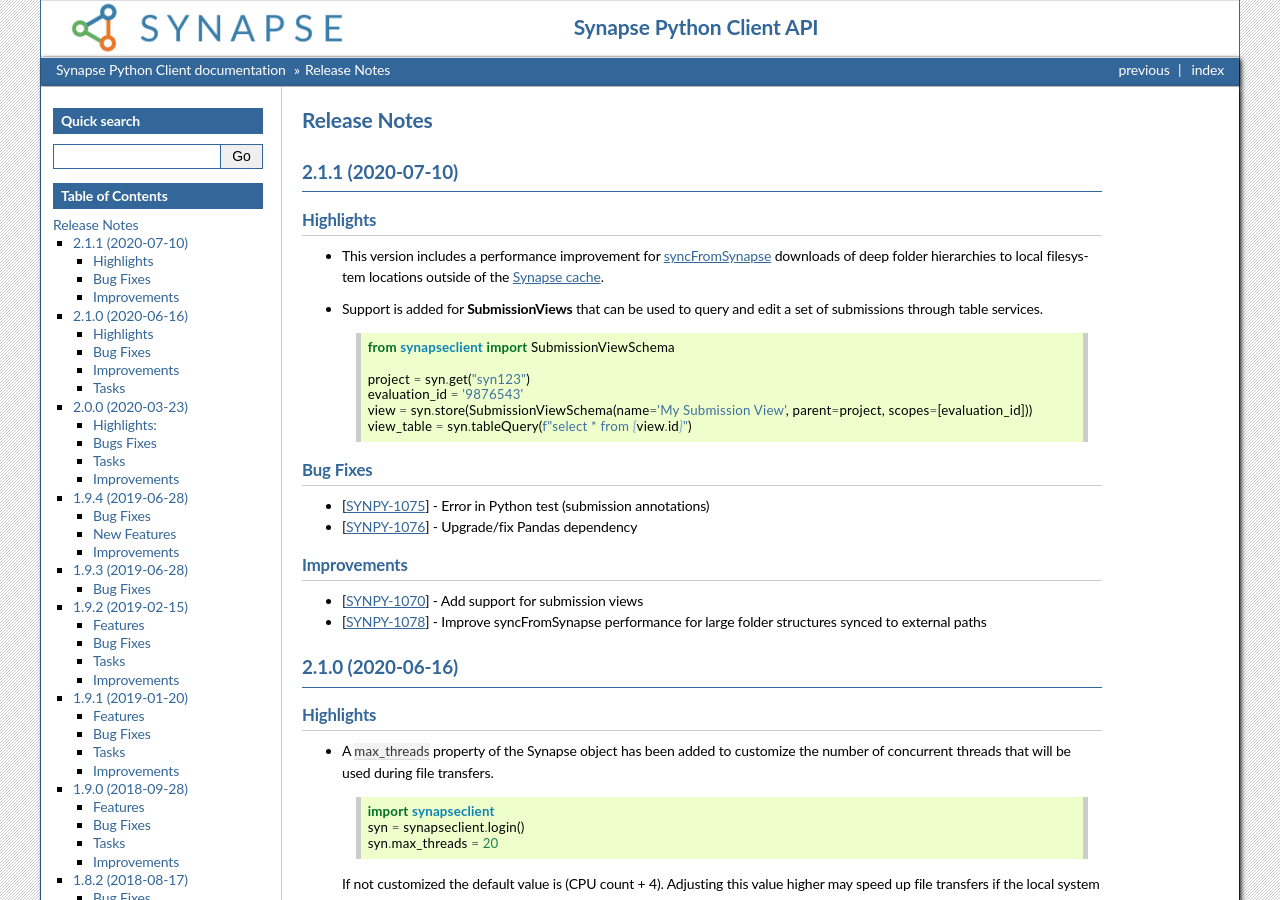
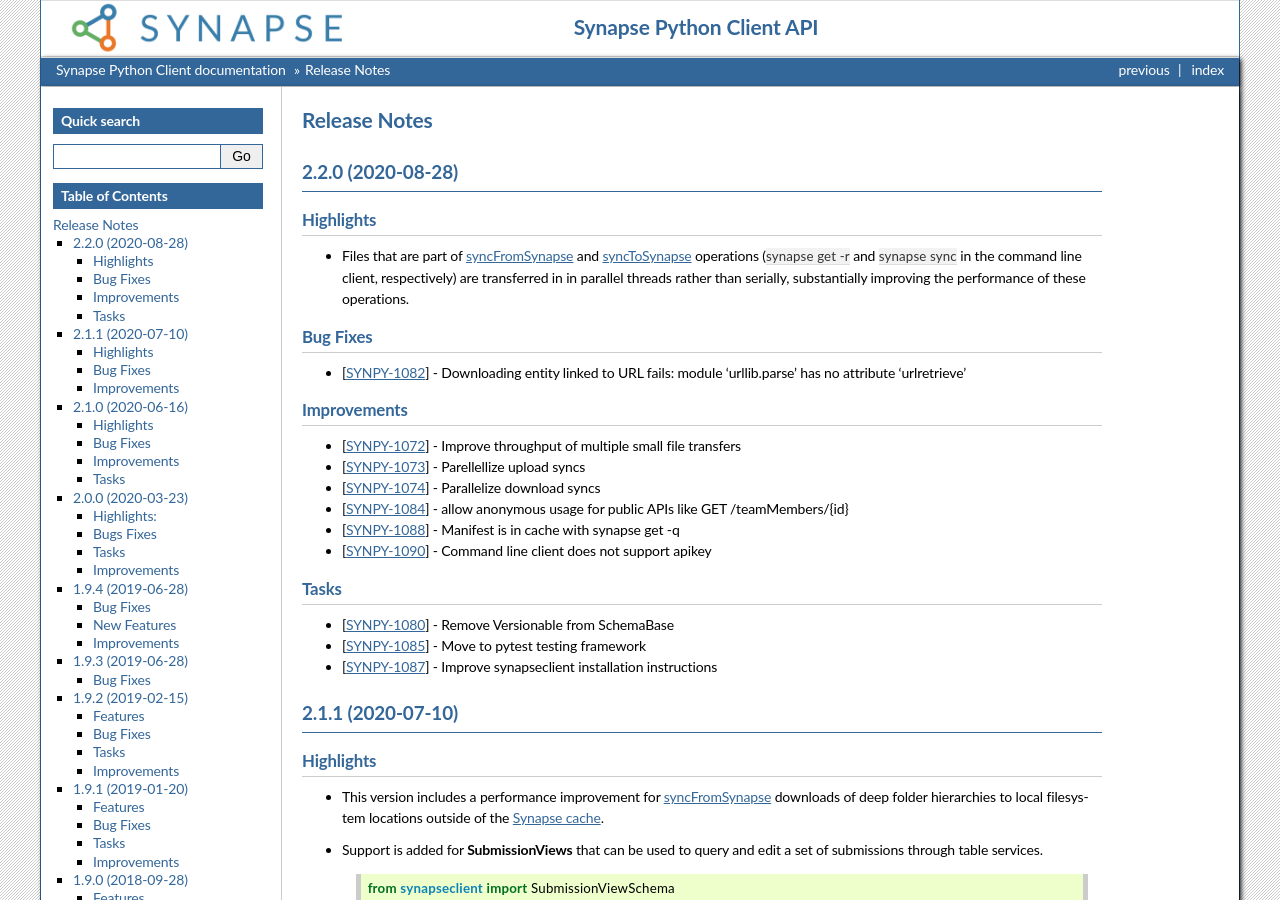
Before and after one commit to Sage-Bionetworks/synapsePythonClient, a Sphinx documentation site: the page built from docs/news.rst, in a window 1280 px wide and 900 px high. Built offline with Sphinx 7.4.7, drawn with Linux system fonts in a browser that asks for light colours; the version number could not be read and is left out.

Commit message:
v2.2 release notes

```diff
--- a/docs/news.rst
+++ b/docs/news.rst
@@ -1,6 +1,50 @@
 =============
 Release Notes
 =============
+
+
+2.2.0 (2020-08-28)
+==================
+
+Highlights
+----------
+
+- Files that are part of
+  `syncFromSynapse <https://python-docs.synapse.org/build/html/synapseutils.html#synapseutils.sync.syncFromSynapse>`__
+  and
+  `syncToSynapse <https://python-docs.synapse.org/build/html/synapseutils.html#synapseutils.sync.syncToSynapse>`__
+  operations (:code:`synapse get -r` and :code:`synapse sync` in the command line client, respectively) are
+  transferred in in parallel threads rather than serially, substantially improving the performance of these operations.
+
+Bug Fixes
+---------
+-  [`SYNPY-1082 <https://sagebionetworks.jira.com/browse/SYNPY-1082>`__] -
+   Downloading entity linked to URL fails: module 'urllib.parse' has no attribute 'urlretrieve'
+
+Improvements
+------------
+
+-  [`SYNPY-1072 <https://sagebionetworks.jira.com/browse/SYNPY-1072>`__] -
+   Improve throughput of multiple small file transfers
+-  [`SYNPY-1073 <https://sagebionetworks.jira.com/browse/SYNPY-1073>`__] -
+   Parellellize upload syncs
+-  [`SYNPY-1074 <https://sagebionetworks.jira.com/browse/SYNPY-1074>`__] -
+   Parallelize download syncs
+-  [`SYNPY-1084 <https://sagebionetworks.jira.com/browse/SYNPY-1084>`__] -
+   allow anonymous usage for public APIs like GET /teamMembers/{id}
+-  [`SYNPY-1088 <https://sagebionetworks.jira.com/browse/SYNPY-1088>`__] -
+   Manifest is in cache with synapse get -q
+-  [`SYNPY-1090 <https://sagebionetworks.jira.com/browse/SYNPY-1090>`__] -
+   Command line client does not support apikey
+
+Tasks
+-----
+-  [`SYNPY-1080 <https://sagebionetworks.jira.com/browse/SYNPY-1080>`__] -
+   Remove Versionable from SchemaBase
+-  [`SYNPY-1085 <https://sagebionetworks.jira.com/browse/SYNPY-1085>`__] -
+   Move to pytest testing framework
+-  [`SYNPY-1087 <https://sagebionetworks.jira.com/browse/SYNPY-1087>`__] -
+   Improve synapseclient installation instructions
 
 2.1.1 (2020-07-10)
 ==================
```
Also changed, not shown: 1 other file.
